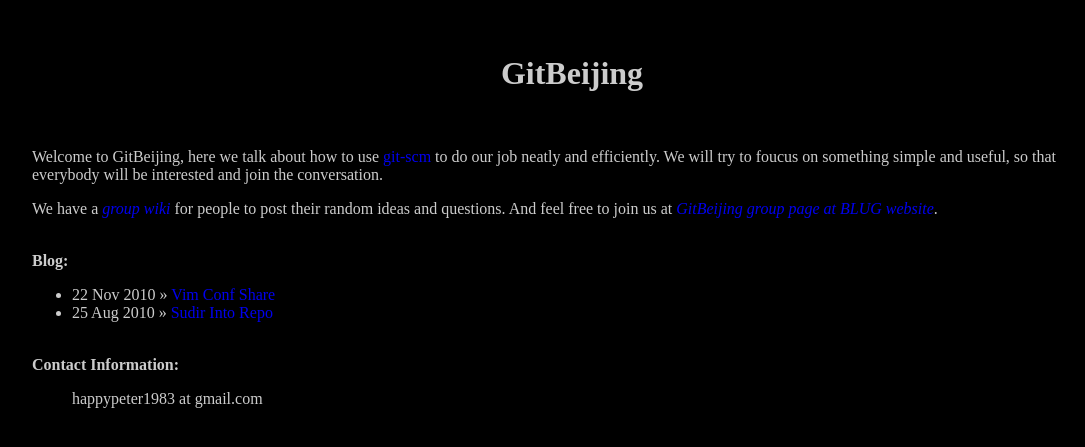
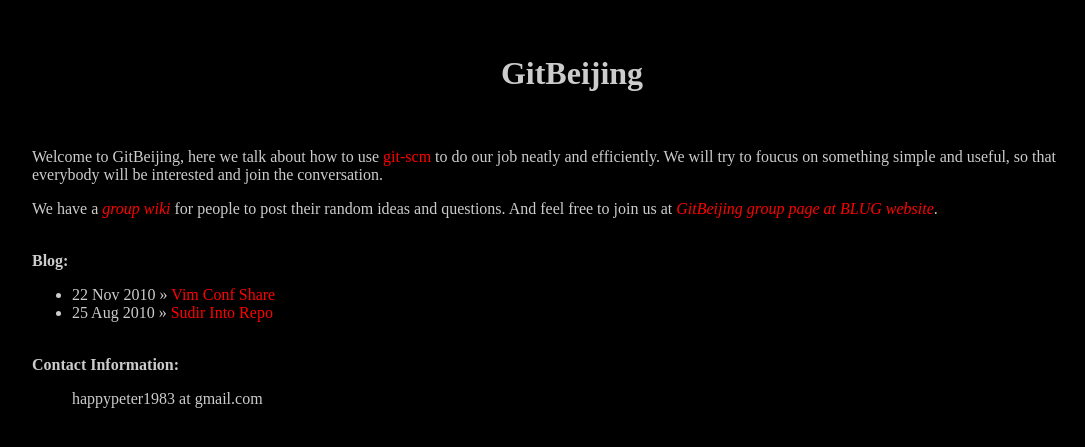
Before and after one commit to happypeter/gitbeijing, a Jekyll site: the page built from index.markdown, in a window 1280 px wide. Shown: the top 447 px of the page, without its empty margins (68-1153 px from the left). Built offline with Jekyll 4.4.1, drawn with Linux system fonts in a browser that asks for light colours; Markdown is read by kramdown in place of the engine named in the settings.

Commit message:
Revert "rm color for link"
This reverts commit 77fe6ed3f3a444f83d520ee5eccbf37346098153.

```diff
--- a/css/gitbeijing.css
+++ b/css/gitbeijing.css
@@ -13,6 +13,10 @@
 margin-right: 100px;
 }
 
+a:link {color:#FF0000;}    /* unvisited link */
+a:visited {color:#00FF00;} /* visited link */
+a:hover {color:#888888;}   /* mouse over link */
+a:active {color:#0000FF;}  /* selected link */
 
 /*Remove the line under links*/
 a {text-decoration:none;}
```
